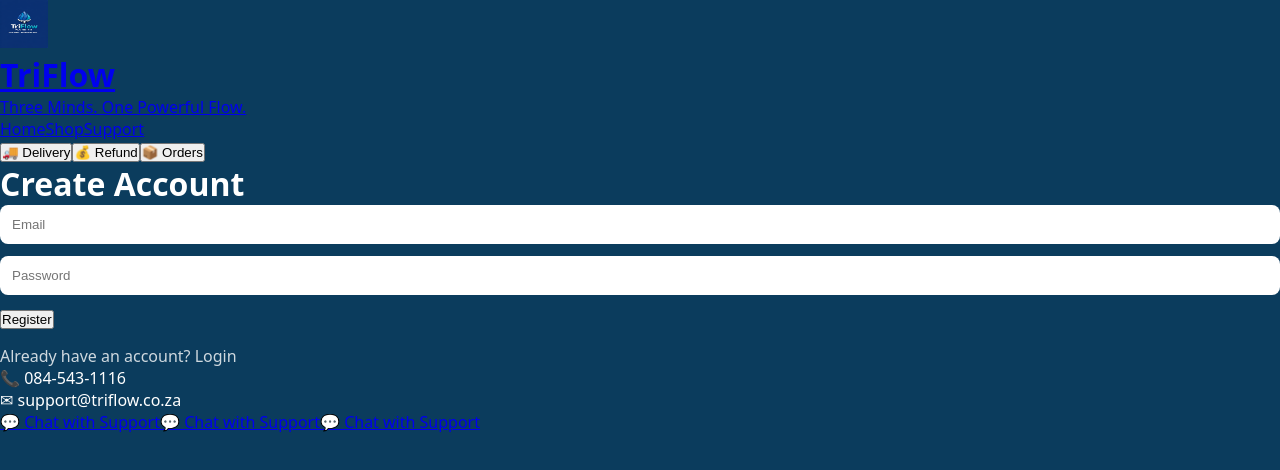
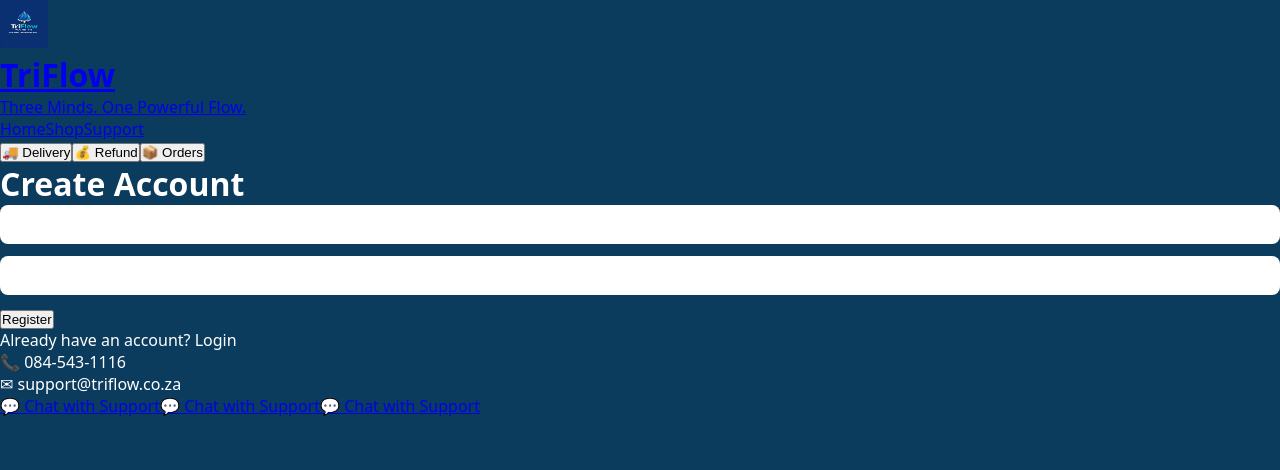
Before and after one commit to SMARTIED/triflow-pwa, a Next.js app: page /register in a window 1280 px wide. Shown: the top 470 px of the page. Built offline with nearby package versions, Linux system fonts and the light colour scheme; no server answers.

Commit message:
Isolate Firebase auth into client-only component to prevent prerender crash

```diff
--- /dev/null
+++ b/src/app/register/RegisterClient.tsx
@@ -0,0 +1,56 @@
+"use client";
+
+import { useState } from "react";
+import { useRouter } from "next/navigation";
+import { createUserWithEmailAndPassword, signInWithEmailAndPassword } from "firebase/auth";
+import { getFirebaseAuth } from "@/lib/firebase";
+
+export default function RegisterClient() {
+  const router = useRouter();
+  const [email, setEmail] = useState("");
+  const [password, setPassword] = useState("");
+  const [mode, setMode] = useState<"login" | "register">("register");
+  const [error, setError] = useState("");
+  const [loading, setLoading] = useState(false);
+
+  async function handleSubmit() {
+    setError("");
+    setLoading(true);
+
+    try {
+      const auth = getFirebaseAuth();
+
+      if (mode === "register") {
+        await createUserWithEmailAndPassword(auth, email, password);
+      } else {
+        await signInWithEmailAndPassword(auth, email, password);
+      }
+
+      router.push("/profile");
+    } catch (err: any) {
+      console.error(err);
+      setError(err.message || "Authentication failed");
+    } finally {
+      setLoading(false);
+    }
+  }
+
+  return (
+    <div className="auth-page">
+      <h1>{mode === "register" ? "Create Account" : "Login"}</h1>
+
+      <input value={email} onChange={e => setEmail(e.target.value)} />
+      <input type="password" value={password} onChange={e => setPassword(e.target.value)} />
+
+      <button onClick={handleSubmit} disabled={loading}>
+        {loading ? "Please wait..." : mode === "register" ? "Register" : "Login"}
+      </button>
+
+      <p onClick={() => setMode(mode === "register" ? "login" : "register")}>
+        {mode === "register" ? "Already have an account? Login" : "Need an account? Register"}
+      </p>
+
+      {error && <p style={{ color: "red" }}>{error}</p>}
+    </div>
+  );
+}
--- a/src/app/register/page.tsx
+++ b/src/app/register/page.tsx
@@ -1,83 +1,8 @@
-"use client";
+import RegisterClient from "./RegisterClient";
 
 export const dynamic = "force-dynamic";
 export const revalidate = 0;
 
-import { useState } from "react";
-import {
-  createUserWithEmailAndPassword,
-  signInWithEmailAndPassword,
-} from "firebase/auth";
-import { auth } from "@/lib/firebase";
-import { useRouter } from "next/navigation";
-
 export default function RegisterPage() {
-  const router = useRouter();
-
-  const [email, setEmail] = useState("");
-  const [password, setPassword] = useState("");
-  const [mode, setMode] = useState<"login" | "register">("register");
-  const [error, setError] = useState("");
-  const [loading, setLoading] = useState(false);
-
-  async function handleSubmit() {
-  setError("");
-  setLoading(true);
-
-  try {
-    const auth = getFirebaseAuth();
-    if (!auth) return;
-
-    if (mode === "register") {
-      await createUserWithEmailAndPassword(auth, email, password);
-    } else {
-      await signInWithEmailAndPassword(auth, email, password);
-    }
-
-    localStorage.setItem("user", email);
-    router.push("/shop");
-  } catch (err: any) {
-    console.error(err);
-    setError(err.message || "Authentication failed");
-  } finally {
-    setLoading(false);
-  }
+  return <RegisterClient />;
 }
-
-  return (
-    <div className="auth-page">
-      <h1>{mode === "register" ? "Create Account" : "Login"}</h1>
-
-      <input
-        type="email"
-        placeholder="Email"
-        value={email}
-        onChange={(e) => setEmail(e.target.value)}
-      />
-
-      <input
-        type="password"
-        placeholder="Password"
-        value={password}
-        onChange={(e) => setPassword(e.target.value)}
-      />
-
-      <button onClick={handleSubmit} disabled={loading}>
-        {loading ? "Please wait..." : mode === "register" ? "Register" : "Login"}
-      </button>
-
-      <p
-        style={{ marginTop: "1rem", cursor: "pointer", opacity: 0.8 }}
-        onClick={() =>
-          setMode(mode === "register" ? "login" : "register")
-        }
-      >
-        {mode === "register"
-          ? "Already have an account? Login"
-          : "Need an account? Register"}
-      </p>
-
-      {error && <p style={{ color: "red" }}>{error}</p>}
-    </div>
-  );
-}
```
